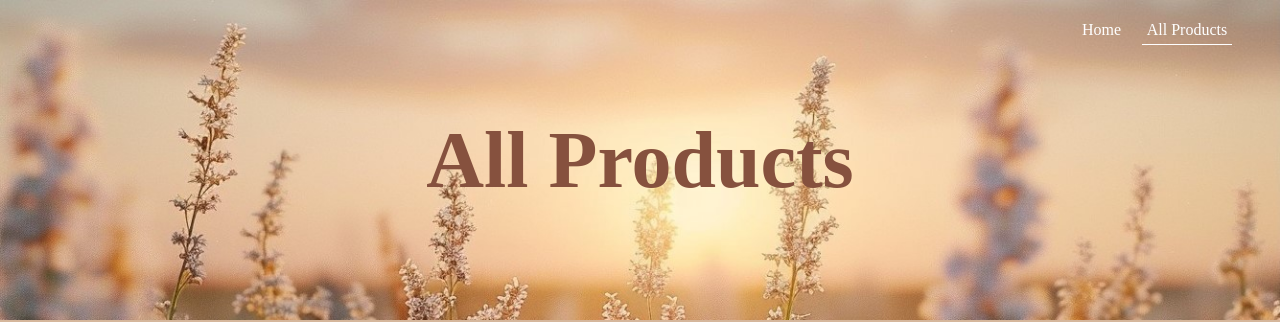
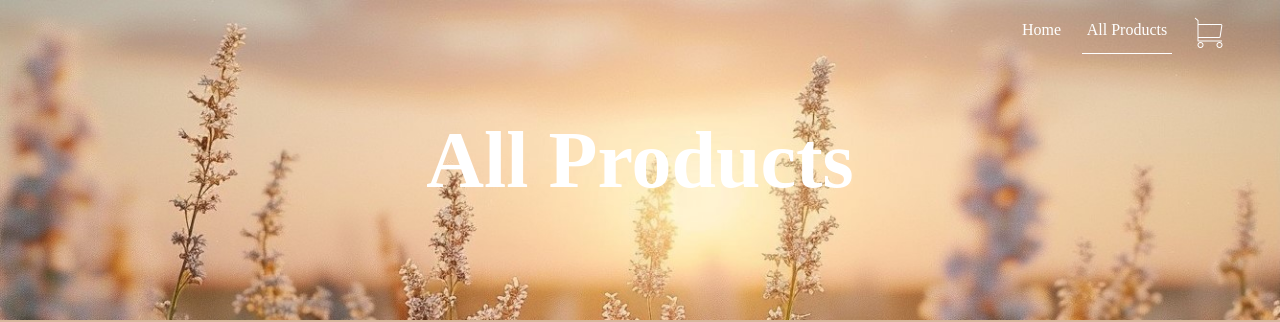
Before and after one commit to mcelle888/e-shop, a React (Vite) app: page /products in a window 1280 px wide. Shown: the top 322 px of the page. Built offline with nearby package versions, Linux system fonts and the light colour scheme; no server answers; the database is empty.

Commit message:
added size as props to modal

```diff
--- a/src/components/FlowerCard/FlowerCard.jsx
+++ b/src/components/FlowerCard/FlowerCard.jsx
@@ -13,8 +13,11 @@ const FlowerCard = ( {flower} ) => {
         <img src={flower.imageLink} alt={flower.name} />
         <p>Starting from: ${flower.size.small.price} AUD</p>
         <p>Description: {flower.description}</p>
-        <Link to ={flower.id}>More Info</Link>
-        <Modal buttonText="Cart" />
+        <div>
+            <Link to ={flower.id}>More Info</Link>
+            <div className={styles.buttonBox}> <Modal buttonText={"Add to Cart"} children={<p>Lorem, ipsum dolor sit amet consectetur adipisicing elit. Velit, temporibus.</p>} size="medium"/></div>
+        </div>
+
          </div>
     </article>
 
--- a/src/components/FlowerCard/FlowerCard.module.scss
+++ b/src/components/FlowerCard/FlowerCard.module.scss
@@ -23,3 +23,10 @@
     justify-content: center;
     padding: 1rem;
 }
+
+.buttonBox {
+    background-color: rgb(88, 63, 63);
+    padding: 0.5rem;
+    border-radius: 2rem;
+    display: flex;
+}
--- a/src/components/Modal/Modal.jsx
+++ b/src/components/Modal/Modal.jsx
@@ -1,26 +1,38 @@
-import React, { useState } from 'react'
-import styles from './Modal.module.scss'
+import React, { useState } from 'react';
+import styles from './Modal.module.scss';
 
-const Modal = ({ buttonText }) => {
-  const [isOpen, setIsOpen] = useState(false)
+const Modal = ({ buttonText, children, size }) => {
+  const [isOpen, setIsOpen] = useState(false);
 
   const toggleModal = () => {
-    setIsOpen(!isOpen)
-  }
+    setIsOpen(!isOpen);
+  };
+
+
+  const sizes = {
+    small: `${styles.smallModal}`,
+    medium: `${styles.mediumModal}`,
+    large: `${styles.largeModal}`,
+  };
+
+
+  const modalClass = sizes[size]
 
   return (
     <>
-      <button onClick={toggleModal}>{buttonText}</button>
+      <button className={styles.modalButton} onClick={toggleModal}>
+        {buttonText}
+      </button>
       {isOpen && (
-        <dialog id="modal" className={styles.dialog} open>
+        <dialog className={modalClass} open>
           <button onClick={toggleModal} className={styles.closeDialog}>
             Close
           </button>
-          <p>Lorem, ipsum dolor sit amet consectetur adipisicing elit. Velit, temporibus.</p>
+          <div>{children}</div>
         </dialog>
       )}
     </>
-  )
-}
+  );
+};
 
-export default Modal
+export default Modal;
--- a/src/components/Modal/Modal.module.scss
+++ b/src/components/Modal/Modal.module.scss
@@ -0,0 +1,23 @@
+.modalButton {
+    background-color: rgba(10, 10, 10, 0);
+    border: none;
+  }
+
+.modalButton:hover {
+    transform: scale(119%);
+    cursor: pointer;
+}
+
+.mediumModal {
+  height: 35vh;
+  width: 40rem;
+  position: fixed;
+  top: 10rem;
+}
+
+.smallModal {
+  height: 40vh;
+  width: 20rem;
+  position: fixed;
+  top: 10rem;
+}
--- a/src/components/NavBar/NavBar.jsx
+++ b/src/components/NavBar/NavBar.jsx
@@ -1,6 +1,7 @@
 import React from 'react'
 import styles from './NavBar.module.scss'
 import { NavLink } from 'react-router-dom'
+import Modal from '../Modal/Modal'
 
 const NavBar = () => {
   const navLink = ({isActive}) => isActive ? `${styles.link} ${styles.link_active}`: styles.link
@@ -10,6 +11,7 @@ const NavBar = () => {
       <div className={styles.linksBox}>
         <NavLink className={navLink} to="/">Home</NavLink>
         <NavLink className={navLink} to="/products">All Products</NavLink>
+        <Modal buttonText={<img className={styles.cart} src="src\assets\cart.png" alt="cart" />} size={"small"} />
       </div>
 
     </nav>
--- a/src/components/NavBar/NavBar.module.scss
+++ b/src/components/NavBar/NavBar.module.scss
@@ -27,3 +27,7 @@
         }
       }
 }
+
+.cart {
+  height: 2rem;
+}
--- a/src/components/Pages/ProductsPage/ProductsPage.module.scss
+++ b/src/components/Pages/ProductsPage/ProductsPage.module.scss
@@ -26,6 +26,7 @@ header {
 .heading {
     font-size: 5rem;
     animation: fade-in 2s;
+    color: white;
 }
 
 @keyframes fade-in {
```
Also changed, not shown: src/assets/cart.png (added).
